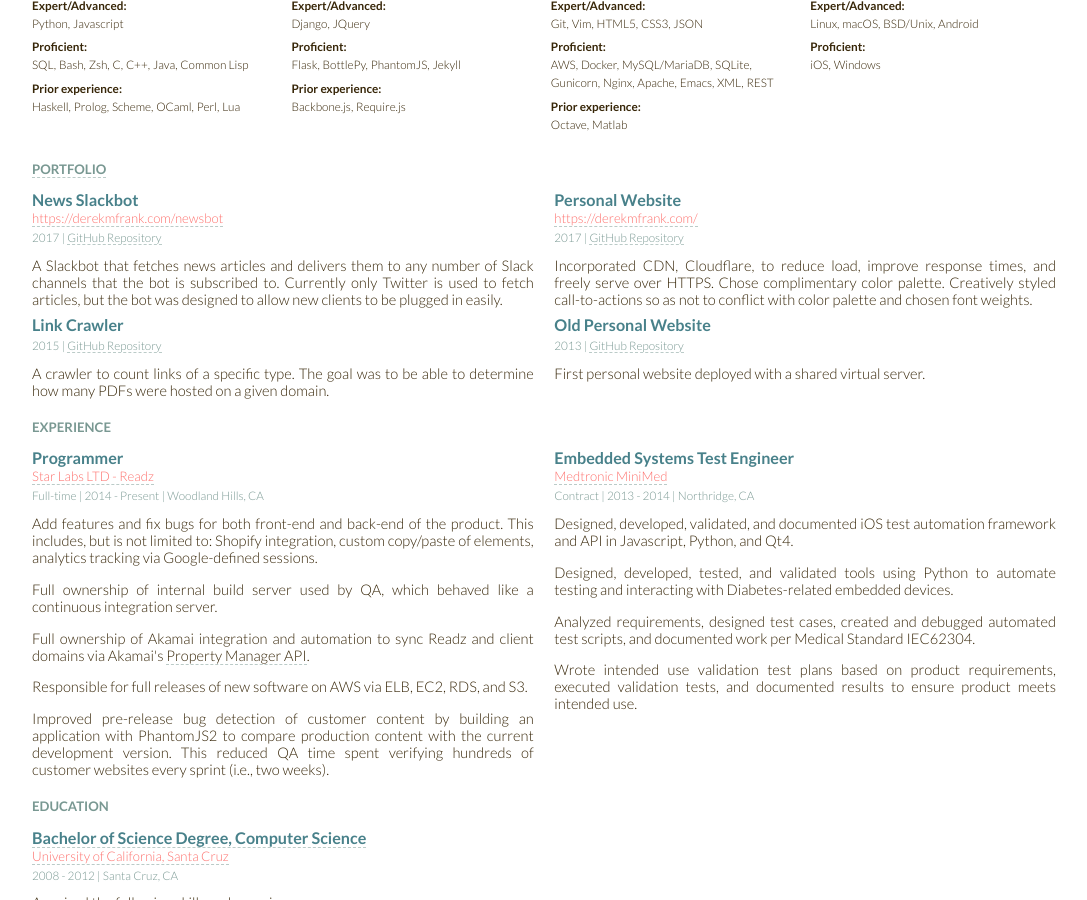
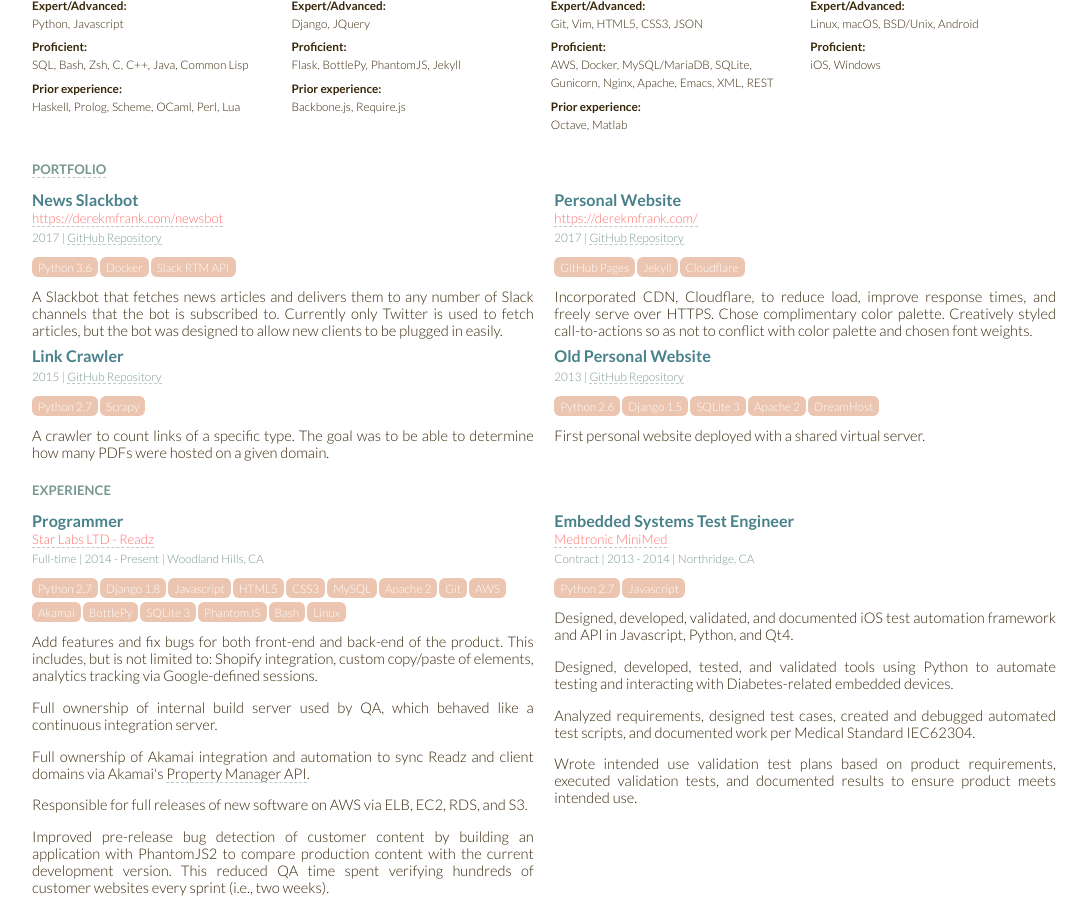
Before and after one commit to defrank/defrank.github.io, a Jekyll site: the page built from resume.html, in a window 1280 px wide and 900 px high, scrolled down 556 px. Shown: the whole window, without its empty margins (96-1183 px from the left). Built offline with Jekyll 4.4.1, drawn with Linux system fonts in a browser that asks for light colours.

Commit message:
chore(resume): Add technology tags for portfolio and experience

```diff
--- a/resume.html
+++ b/resume.html
@@ -766,6 +766,11 @@ layout: blank
                              href="{{ proj.repository.url }}">{{ proj.repository.name }} Repository</a>
                     {% endif %}
                 </div>
+                <ul class="tags">
+                    {% for tech in proj.technologies %}
+                        <li>{{ tech }}</li>
+                    {% endfor %}
+                </ul>
                 <p>{{ proj.description }}</p>
             </section>
         {% endfor %}
@@ -787,6 +792,11 @@ layout: blank
                     - <time>{{ exp.end.year|default:"Present" }}</time>
                     | {{ exp.city }}, {{ exp.state }}
                 </div>
+                <ul class="tags">
+                    {% for tech in exp.technologies %}
+                        <li>{{ tech }}</li>
+                    {% endfor %}
+                </ul>
                 {% for resp in exp.responsibilities %}
                     <p>{{ resp }}</p>
                 {% endfor %}
```
